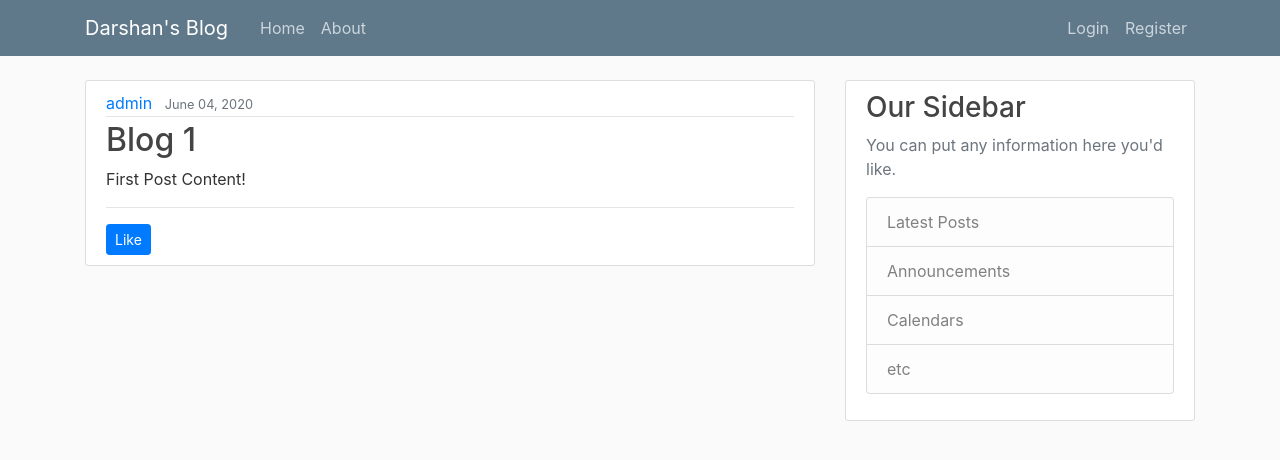
After one commit to iamdarshan7/django-project, a Django app: page /post/1/ in a window 1280 px wide. The commit adds this page. Shown: the top 460 px of the page. Run offline with Django 3.2, Linux system fonts and the light colour scheme; data comes from the database, SQL or seed files in the repository; both versions use the stored data as it was after the commit; some libraries are stand-ins or nearby versions.

Commit message:
second time

```diff
--- a/blog/models.py
+++ b/blog/models.py
@@ -1,6 +1,7 @@
 from django.db import models
 from django.utils import timezone
 from django.contrib.auth.models import User
+from django.urls import reverse
 # Create your models here.
 
 class Post(models.Model):
@@ -8,6 +9,12 @@ class Post(models.Model):
     content = models.TextField()
     date_posted = models.DateTimeField(default=timezone.now)
     author = models.ForeignKey(User, on_delete=models.CASCADE)
+    # for like button step 1
+    likes = models.ManyToManyField(User, related_name='blog_posts')
+
 
     def __str__(self):
         return self.title
+
+    def get_absolute_url(self):
+        return reverse('post-detail', kwargs={'pk': self.pk})
--- a/blog/templates/blog/base.html
+++ b/blog/templates/blog/base.html
@@ -20,7 +20,7 @@
     <header class="site-header">
         <nav class="navbar navbar-expand-md navbar-dark bg-steel fixed-top">
           <div class="container">
-            <a class="navbar-brand mr-4" href="{% url 'blog-home' %}">Django Blog</a>
+            <a class="navbar-brand mr-4" href="{% url 'blog-home' %}">Darshan's Blog</a>
             <button class="navbar-toggler" type="button" data-toggle="collapse" data-target="#navbarToggle" aria-controls="navbarToggle" aria-expanded="false" aria-label="Toggle navigation">
             <span class="navbar-toggler-icon"></span>
             </button>
@@ -32,6 +32,7 @@
               <!-- Navbar Right Side -->
               <div class="navbar-nav">
                 {% if user.is_authenticated %}
+                    <a class="nav-item nav-link" href="{% url 'post-create' %}">New Post</a>
                     <a class="nav-item nav-link" href="{% url 'profile' %}">Profile</a>
                     <a class="nav-item nav-link" href="{% url 'logout' %}">Logout</a>
                 {% else %}
--- /dev/null
+++ b/blog/templates/blog/post_detail.html
@@ -0,0 +1,28 @@
+{% extends "blog/base.html" %}
+{% block content %}
+    <article class="media content-section">
+        <div class="media-body">
+          <div class="article-metadata">
+            <a class="mr-2" href="#">{{ object.author }}</a>
+            <small class="text-muted">{{ object.date_posted|date:"F d, Y" }}</small>
+            {% if object.author == user %}
+               <div>
+                    <a href="{% url 'post-update' object.id %}" class="btn btn-secondary btn-sm mt-1 mb-1">Update</a>
+                    <a href="{% url 'post-delete' object.id %}" class="btn btn-danger btn-sm mt-1 mb-1">Delete</a>
+               </div>
+            {% endif %}
+          </div>
+          <h2 class="article-title">{{ object.title }}</h2>
+          <p class="article-content">{{ object.content }}</p>
+          <hr>
+          <!-- foR the like button step2 -->
+          <form action="{% url 'like_post' post.pk %}" method="post">
+            {% csrf_token %}
+            <button class="btn btn-primary btn-sm" type="submit" name="post_id" value="{{ post.id }}">Like</button>
+          </form>
+          <!--End here  -->
+        </div>
+
+    </article>
+
+{% endblock content %}
--- a/blog/urls.py
+++ b/blog/urls.py
@@ -1,7 +1,14 @@
 from . import views
+from .views import PostListView, PostDetailView, PostCreateView, PostUpdateView, PostDeleteView, LikeView
 from django.urls import path
 
 urlpatterns = [
-    path('', views.home, name='blog-home'),
+    path('', PostListView.as_view(), name='blog-home'),
+    path('post/<int:pk>/', PostDetailView.as_view(), name='post-detail'),
+    path('post/<int:pk>/update/', PostUpdateView.as_view(), name='post-update'),
+    path('post/<int:pk>/delete/', PostDeleteView.as_view(), name='post-delete'),
+    path('post/new/', PostCreateView.as_view(), name='post-create'),
     path('about/', views.about, name='blog-about'),
+    # for like button step 5
+    path('like/<int:pk>', LikeView, name='like_post'),
 ]
--- a/blog/views.py
+++ b/blog/views.py
@@ -1,8 +1,83 @@
-from django.shortcuts import render
-from django.http import HttpResponse
+from django.shortcuts import render, get_object_or_404
+from django.contrib.auth.mixins import LoginRequiredMixin, UserPassesTestMixin
+from django.http import HttpResponseRedirect
+from django.urls import reverse
+from django.views.generic import ListView, DetailView, CreateView, UpdateView, DeleteView
 from .models import Post
 
 # Create your views here.
+# for like button step 4
+def LikeView(request, pk):
+    post = get_object_or_404(Post, id=request.POST.get('post_id'))
+    post.likes.add(request.user)
+    return HttpResponseRedirect(reverse('post-detail', args=[str(pk)]))
+
+# End's here for like
+def home(request):
+    context = {
+        'posts': Post.objects.all()
+    }
+    return render(request, 'blog/home.html', context)
+
+class PostListView(ListView):
+    model = Post
+    template_name = 'blog/home.html'      # <app>/<model>_<viewtype>.html
+    context_object_name = 'posts'
+    ordering = ['-date_posted']
+    paginate_by = 3
+
+class PostDetailView(DetailView):
+    model = Post
+
+
+class PostCreateView(LoginRequiredMixin, CreateView):
+    model = Post
+    fields = ['title', 'content']
+
+    def form_valid(self, form):
+        form.instance.author  = self.request.user
+        return super().form_valid(form)
+
+class PostUpdateView(LoginRequiredMixin, UserPassesTestMixin, UpdateView):
+    model = Post
+    fields = ['title', 'content']
+    ordering = ['-date_posted']
+
+    def form_valid(self, form):
+        form.instance.author  = self.request.user
+        return super().form_valid(form)
+
+    def test_func(self):
+        post = self.get_object()
+        if self.request.user == post.author:
+            return True
+        return False
+
+class PostDeleteView(LoginRequiredMixin, UserPassesTestMixin, DeleteView):
+    model = Post
+    success_url = '/'
+
+    def test_func(self):
+        post = self.get_object()
+        if self.request.user == post.author:
+            return True
+        return False
+
+
+
+def about(request):
+    return render(request, 'blog/about.html', {'title': 'about'})
+
+
+
+
+
+
+
+
+
+
+
 
 # posts = [
 #     {
@@ -24,13 +99,3 @@ from .models import Post
 #         'date_posted': 'August 28, 1817'
 #     }
 # ]
-
-def home(request):
-    context = {
-        'posts': Post.objects.all()
-    }
-    return render(request, 'blog/home.html', context)
-
-
-def about(request):
-    return render(request, 'blog/about.html', {'title': 'about'})
```
Also changed, not shown: blog/templates/blog/home.html (+22 -1 lines), blog/templates/blog/post_confirm_delete.html (added, +16 -0 lines), blog/templates/blog/post_form.html (added, +16 -0 lines), blog/migrations/0002_post_likes.py (added), db.sqlite3.
